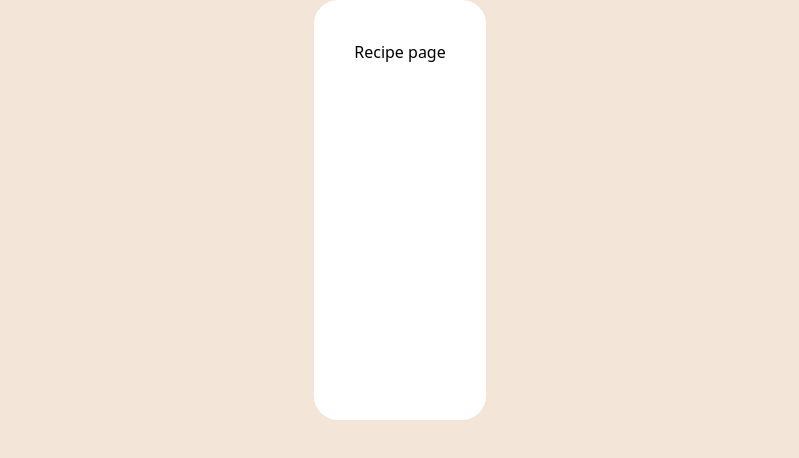
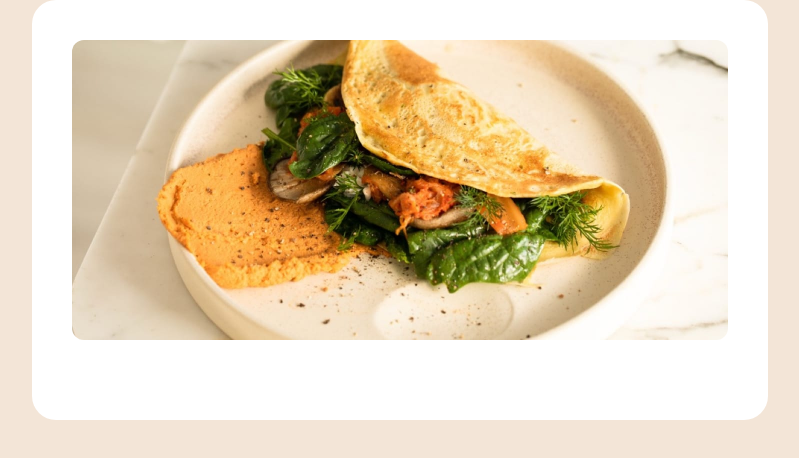
Before and after one commit to jaceleedev/recipe-page, a Next.js app: page / in a window 1280 px wide. Shown: the top 458 px of the page, without its empty margins (240-1039 px from the left). Built offline with nearby package versions, Linux system fonts and the light colour scheme.

Commit message:
fix: :lipstick: set fixed width for consistent layout

```diff
--- a/src/components/RecipePage/index.module.css
+++ b/src/components/RecipePage/index.module.css
@@ -1,3 +1,3 @@
 .recipe-page {
-  @apply grid grid-cols-1 grid-rows-[300px_auto] gap-500 max-w-3xl p-500 rounded-3xl bg-white;
+  @apply grid grid-cols-1 grid-rows-[300px_auto] gap-500 w-[736px] p-500 rounded-3xl bg-white;
 }
--- a/src/components/RecipePage/index.tsx
+++ b/src/components/RecipePage/index.tsx
@@ -1,7 +1,15 @@
 import styles from './index.module.css';
+import RecipeImage from './RecipeImage';
 
 function RecipePage() {
-  return <div className={styles['recipe-page']}>Recipe page</div>;
+  return (
+    <div className={styles['recipe-page']}>
+      <RecipeImage
+        src={'/assets/images/image-omelette.jpeg'}
+        alt={'simple omelette'}
+      />
+    </div>
+  );
 }
 
 export default RecipePage;
```
